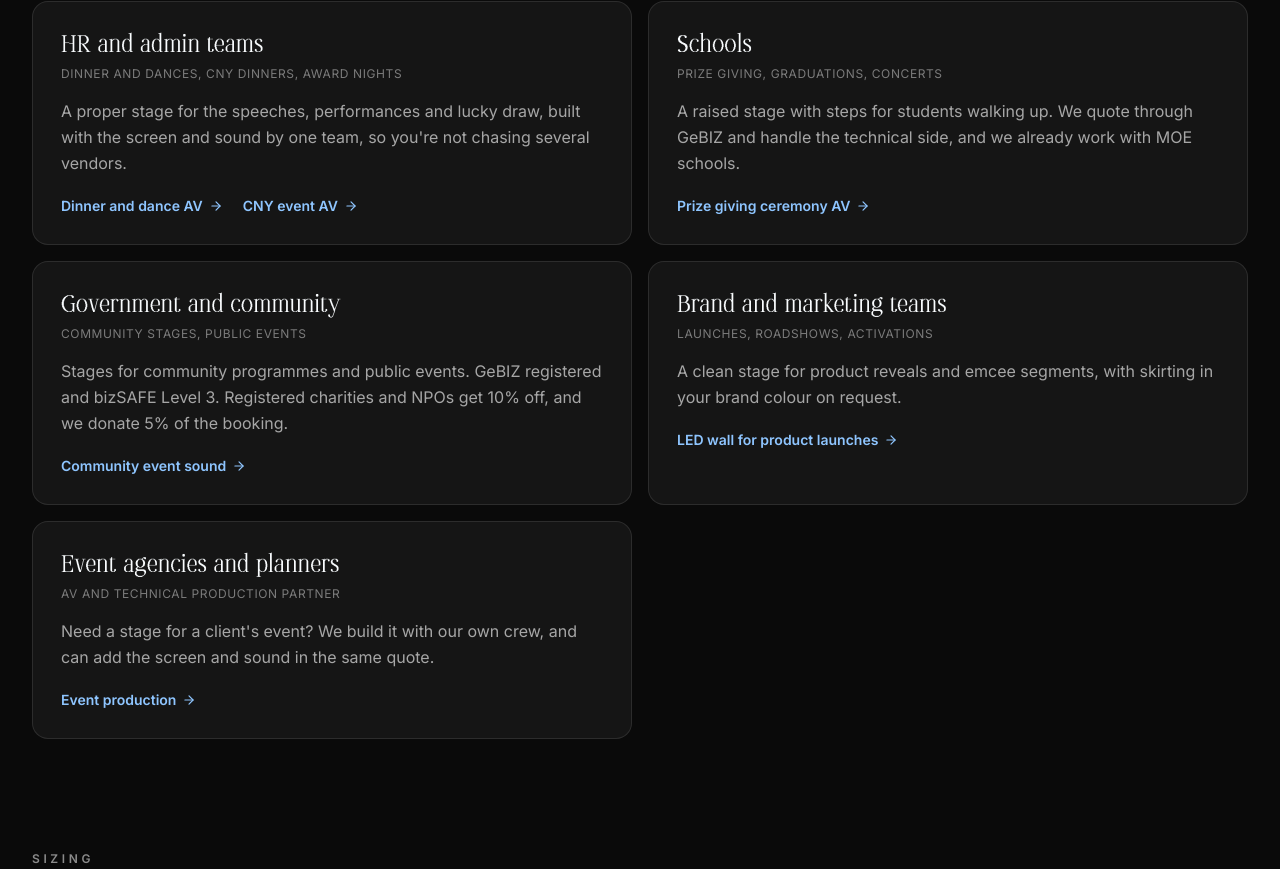
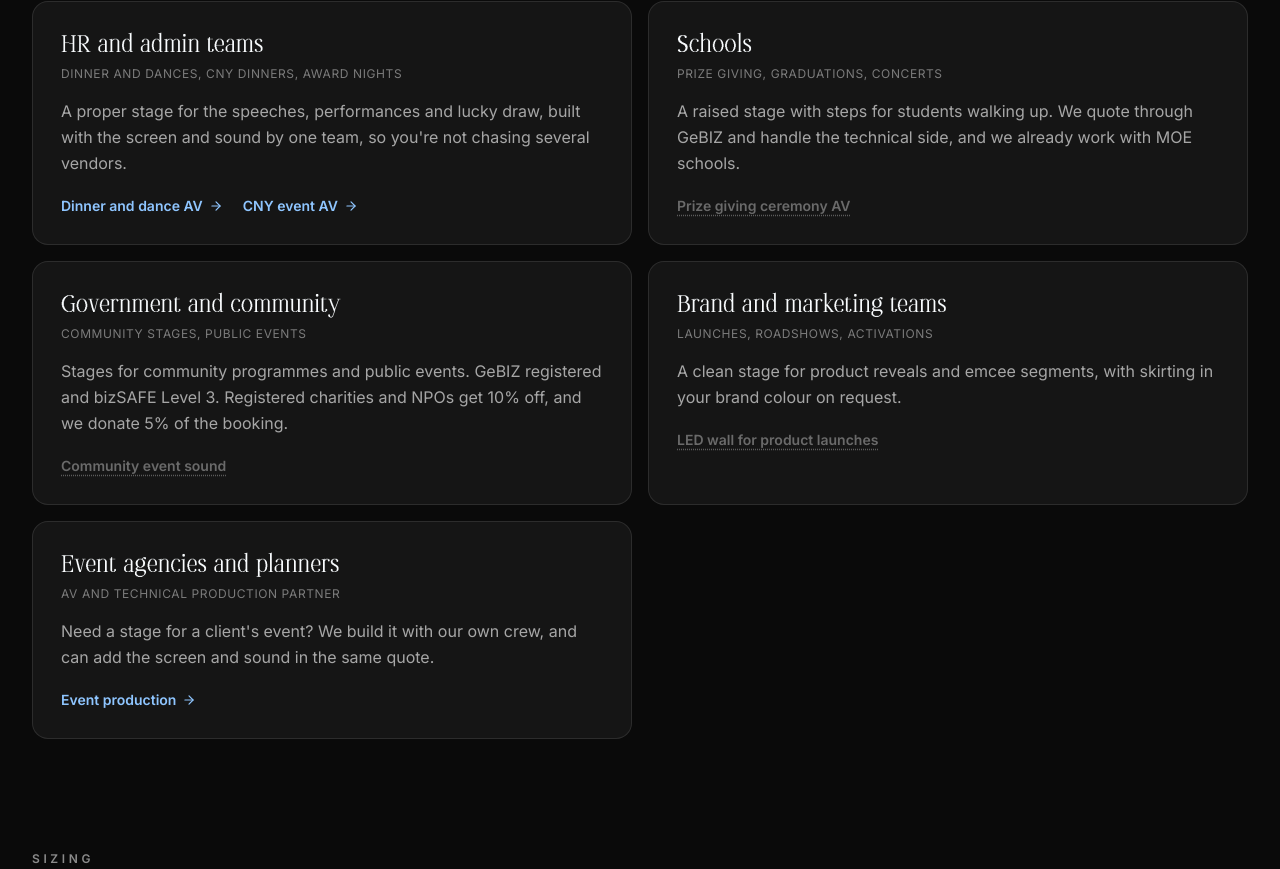
Before and after one commit to PixelPro-Studios/pixelpro-website, a Next.js app: page /mockup/stage-rental in a window 1280 px wide. Shown: the part 3031-3900 px from the top of the page. Built offline with nearby package versions, Linux system fonts and the light colour scheme.

Commit message:
Mockups: link guard - links to pages not built yet render as plain text, not 404s

```diff
--- a/app/mockup/_template/EventPage.tsx
+++ b/app/mockup/_template/EventPage.tsx
@@ -7,6 +7,7 @@ import FaqSection from "@/components/FaqSection";
 import { ArrowRight, Check, MessageCircle } from "lucide-react";
 import { Eyebrow, Placeholder, ReviewsAndPromise, SetupSection, Tick, WhatsAppButton, trust, defaultSteps, type SetupBlock } from "./ServicePage";
 import { Star } from "lucide-react";
+import { isLive } from "./links";
 
 type LinkT = { label: string; href: string };
 
@@ -284,7 +285,7 @@ export default function EventPage({ c }: { c: EventContent }) {
         <section className="mx-auto mt-20 max-w-4xl">
           <h2 className="text-center font-display text-2xl text-brand-off-white">Related</h2>
           <div className="mt-6 flex flex-wrap justify-center gap-3">
-            {c.related.map((r) => (
+            {c.related.filter((r) => isLive(r.href)).map((r) => (
               <Link key={r.href} href={r.href} className="rounded-full border border-white/15 px-4 py-2 font-sans text-sm text-brand-silver hover:border-white/40 hover:text-brand-off-white">
                 {r.label}
               </Link>
--- a/app/mockup/_template/ServicePage.tsx
+++ b/app/mockup/_template/ServicePage.tsx
@@ -5,6 +5,9 @@ import Image from "next/image";
 import FaqSection from "@/components/FaqSection";
 import { ArrowRight, Check, MessageCircle, ShieldCheck, Star } from "lucide-react";
 import type { ReactNode } from "react";
+import { SafeCard, SafeLink, isLive } from "./links";
+
+export const plannedLinkClass = "inline-flex cursor-default items-center gap-1.5 font-sans text-sm font-semibold text-brand-silver/50 underline decoration-dotted decoration-white/30 underline-offset-4";
 
 type LinkT = { label: string; href: string };
 
@@ -252,19 +255,19 @@ export default function ServicePage({ c }: { c: ServiceContent }) {
             <h2 className="mt-4 font-display text-4xl text-brand-off-white md:text-5xl">{c.services.title}</h2>
             <div className="mt-8 grid gap-6 md:grid-cols-2">
               {c.services.items.map((s) => (
-                <Link key={s.href} href={s.href} className="group overflow-hidden rounded-2xl border border-white/10 bg-brand-charcoal/70 transition-colors hover:border-white/30">
+                <SafeCard key={s.href} href={s.href} className="group overflow-hidden rounded-2xl border border-white/10 bg-brand-charcoal/70 transition-colors hover:border-white/30">
                   <div className="relative aspect-[16/9]">
                     <Image src={s.img} alt={s.title} fill className="object-cover" />
                   </div>
                   <div className="p-6 md:p-7">
                     <div className="flex items-center justify-between gap-4">
                       <h3 className="font-display text-2xl text-brand-off-white">{s.title}</h3>
-                      <ArrowRight className="h-5 w-5 shrink-0 text-brand-silver transition-transform group-hover:translate-x-1" />
+                      {isLive(s.href) && <ArrowRight className="h-5 w-5 shrink-0 text-brand-silver transition-transform group-hover:translate-x-1" />}
                     </div>
                     <p className="mt-1 font-sans text-sm font-medium text-brand-off-white/70">{s.subtitle}</p>
                     <p className="mt-3 font-sans text-sm leading-relaxed text-brand-silver/80">{s.copy}</p>
                   </div>
-                </Link>
+                </SafeCard>
               ))}
             </div>
           </section>
@@ -325,9 +328,9 @@ export default function ServicePage({ c }: { c: ServiceContent }) {
                 <p className="mt-4 font-sans leading-relaxed text-brand-silver/85">{b.copy}</p>
                 <div className="mt-5 flex flex-wrap gap-x-5 gap-y-2">
                   {b.links.map((l) => (
-                    <Link key={l.href} href={l.href} className="inline-flex items-center gap-1.5 font-sans text-sm font-semibold text-blue-300 hover:text-blue-200">
-                      {l.label} <ArrowRight className="h-3.5 w-3.5" />
-                    </Link>
+                    <SafeLink key={l.href} href={l.href} className="inline-flex items-center gap-1.5 font-sans text-sm font-semibold text-blue-300 hover:text-blue-200" plannedClassName={plannedLinkClass}>
+                      {l.label} {isLive(l.href) && <ArrowRight className="h-3.5 w-3.5" />}
+                    </SafeLink>
                   ))}
                 </div>
               </article>
@@ -389,7 +392,7 @@ export default function ServicePage({ c }: { c: ServiceContent }) {
               <Eyebrow>{c.comparison.eyebrow}</Eyebrow>
               <h2 className="mt-4 font-display text-4xl leading-tight text-brand-off-white md:text-5xl">{c.comparison.title}</h2>
               <p className="mt-6 font-sans leading-relaxed text-brand-off-white/70">{c.comparison.body}</p>
-              {c.comparison.link && (
+              {c.comparison.link && isLive(c.comparison.link.href) && (
                 <Link href={c.comparison.link.href} className="mt-6 inline-flex items-center gap-2 font-sans text-sm font-semibold text-blue-300 hover:text-blue-200">
                   {c.comparison.link.label} <ArrowRight className="h-4 w-4" />
                 </Link>
@@ -439,13 +442,13 @@ export default function ServicePage({ c }: { c: ServiceContent }) {
             <h2 className="mt-4 font-display text-4xl text-brand-off-white md:text-5xl">One team for the whole event</h2>
             <div className="mt-8 space-y-4">
               {c.addOns.map((a) => (
-                <Link key={a.label} href={a.href} className="group block rounded-2xl border border-white/10 bg-brand-charcoal/70 p-6 transition-colors hover:border-white/30">
+                <SafeCard key={a.label} href={a.href} className="group block rounded-2xl border border-white/10 bg-brand-charcoal/70 p-6 transition-colors hover:border-white/30">
                   <div className="flex items-center justify-between">
                     <h3 className="font-display text-xl text-brand-off-white">{a.label}</h3>
-                    <ArrowRight className="h-4 w-4 text-brand-silver transition-transform group-hover:translate-x-1" />
+                    {isLive(a.href) && <ArrowRight className="h-4 w-4 text-brand-silver transition-transform group-hover:translate-x-1" />}
                   </div>
                   <p className="mt-2 font-sans text-sm text-brand-silver/80">{a.copy}</p>
-                </Link>
+                </SafeCard>
               ))}
             </div>
           </div>
@@ -499,7 +502,7 @@ export default function ServicePage({ c }: { c: ServiceContent }) {
         <section className="mx-auto mt-20 max-w-4xl">
           <h2 className="text-center font-display text-2xl text-brand-off-white">Related</h2>
           <div className="mt-6 flex flex-wrap justify-center gap-3">
-            {c.related.map((r) => (
+            {c.related.filter((r) => isLive(r.href)).map((r) => (
               <Link key={r.href} href={r.href} className="rounded-full border border-white/15 px-4 py-2 font-sans text-sm text-brand-silver hover:border-white/40 hover:text-brand-off-white">
                 {r.label}
               </Link>
--- /dev/null
+++ b/app/mockup/_template/links.tsx
@@ -0,0 +1,65 @@
+// MOCKUP by Rankr (15 Nov 2026). Link guard for the mockup pages.
+// Pages link to some pages that are planned but not built yet (e.g. /events/prize-giving-ceremony-av).
+// A link renders as a real link only if its target exists; otherwise it renders as plain text,
+// so the site never ships a link to a 404. When a planned page is built, add its route to
+// LIVE_ROUTES (blog posts are picked up automatically) and every link to it switches on.
+import Link from "next/link";
+import type { ReactNode } from "react";
+import { getPostSlugs } from "@/lib/blog";
+
+// Real routes on the site today (app/**/page.tsx, outside /mockup).
+const LIVE_ROUTES = new Set<string>([
+  "/", "/about", "/blog", "/contact", "/portfolio", "/privacy", "/promotions", "/services", "/terms",
+  "/services/av-systems", "/services/led-walls", "/services/photography", "/services/talent", "/services/videography",
+]);
+
+// Where each mockup moves when it is copied to the real site (route names to confirm with Abel).
+// At copy-over: replace "/mockup/..." hrefs with these, and add these routes to LIVE_ROUTES.
+export const MOCKUP_TO_LIVE: Record<string, string> = {
+  "/mockup/led-walls": "/services/led-walls",
+  "/mockup/av-systems": "/services/av-systems",
+  "/mockup/sound-system-rental": "/services/sound-system-rental",
+  "/mockup/projector-rental": "/services/projector-rental",
+  "/mockup/stage-rental": "/services/stage-rental",
+  "/mockup/event-production": "/services/event-production",
+  "/mockup/event-av-planning": "/services/event-av-planning",
+  "/mockup/events/cny-event-av": "/events/cny-event-av",
+  "/mockup/events/dinner-and-dance-av": "/events/dinner-and-dance-av",
+  "/mockup/events/town-hall-sound-system": "/events/town-hall-sound-system",
+  "/mockup/events/school-sound-system-rental": "/events/school-sound-system-rental",
+  "/mockup/events/conference-av-rental": "/events/conference-av-rental",
+  "/mockup/events/roadshow-led-screen-rental": "/events/roadshow-led-screen-rental",
+};
+
+function blogSlugs(): Set<string> {
+  try {
+    return new Set(getPostSlugs().map((s) => `/blog/${s.replace(/\.mdx?$/, "")}`));
+  } catch {
+    return new Set();
+  }
+}
+
+export function isLive(href: string): boolean {
+  if (!href.startsWith("/")) return true; // external links and wa.me
+  const path = href.split(/[?#]/)[0].replace(/\/$/, "") || "/";
+  if (path in MOCKUP_TO_LIVE || path === "/mockup") return true; // the mockups exist on the preview
+  return LIVE_ROUTES.has(path) || blogSlugs().has(path);
+}
+
+const PLANNED_TITLE = "Planned page: becomes a link when the page is live";
+
+// Inline link (buyer cards, comparison link, related chips).
+export function SafeLink({ href, className, plannedClassName, children }: { href: string; className?: string; plannedClassName?: string; children: ReactNode }) {
+  if (isLive(href)) return <Link href={href} className={className}>{children}</Link>;
+  return (
+    <span title={PLANNED_TITLE} className={plannedClassName ?? "cursor-default underline decoration-dotted decoration-white/30 underline-offset-4"}>
+      {children}
+    </span>
+  );
+}
+
+// Block link (cards): a div with the same look when the target isn't live.
+export function SafeCard({ href, className, children }: { href: string; className?: string; children: ReactNode }) {
+  if (isLive(href)) return <Link href={href} className={className}>{children}</Link>;
+  return <div title={PLANNED_TITLE} className={className}>{children}</div>;
+}
--- a/app/mockup/led-walls/page.tsx
+++ b/app/mockup/led-walls/page.tsx
@@ -49,7 +49,7 @@ const c: ServiceContent = {
     { who: "Schools", events: "Graduations, speech days, concerts", copy: "We quote through GeBIZ and handle the technical side, so the teacher-in-charge doesn't have to. We already work with MOE schools.", links: [{ label: "LED wall for graduation", href: "/events/led-wall-rental-for-graduation" }] },
     { who: "Government and community", events: "Public screenings, National Day, community events", copy: "Public events that can't fail. GeBIZ registered and bizSAFE Level 3. We ran the outdoor LED wall, sound and lighting for the NDP 2026 screening at Marina Barrage. Registered charities and NPOs get 10% off, and we donate 5% of the booking.", links: [{ label: "Outdoor LED wall rental", href: "/events/outdoor-led-wall-rental" }] },
     { who: "Brand and marketing teams", events: "Roadshows, launches, activations", copy: "A screen bright enough to stop people in a busy mall, plus photos and video you can use after the event.", links: [{ label: "Roadshow LED screen", href: "/mockup/events/roadshow-led-screen-rental" }, { label: "LED wall for product launches", href: "/events/led-wall-for-product-launch" }] },
-    { who: "Event agencies and planners", events: "AV and technical production partner", copy: "Running the event for a client? We can be your AV team: screen, stage and sound with our own crew, so you deal with one supplier.", links: [{ label: "Event production", href: "/services/event-production" }] },
+    { who: "Event agencies and planners", events: "AV and technical production partner", copy: "Running the event for a client? We can be your AV team: screen, stage and sound with our own crew, so you deal with one supplier.", links: [{ label: "Event production", href: "/mockup/event-production" }] },
   ],
   sizing: {
     eyebrow: "Sizing",
@@ -110,8 +110,8 @@ const c: ServiceContent = {
     "We pack everything away after",
   ],
   addOns: [
-    { label: "Stage", copy: "Up to 32 m², 60–100 cm high, with skirting and steps", href: "/services/stage-rental" },
-    { label: "Sound", copy: "Speakers, wireless and headset mics, and an engineer", href: "/services/sound-system-rental" },
+    { label: "Stage", copy: "Up to 32 m², 60–100 cm high, with skirting and steps", href: "/mockup/stage-rental" },
+    { label: "Sound", copy: "Speakers, wireless and headset mics, and an engineer", href: "/mockup/sound-system-rental" },
     { label: "Photo and video", copy: "Event photography, highlight films and social clips", href: "/services/photography" },
   ],
   quote: { title: "Get your LED wall quote", checklist: ["Event date", "Venue", "Number of guests", "Indoor or outdoor", "How long the event runs", "Screen size (if you know it)", "What you'll show: slides, video, live camera", "Need a stage or sound too?"] },
```
